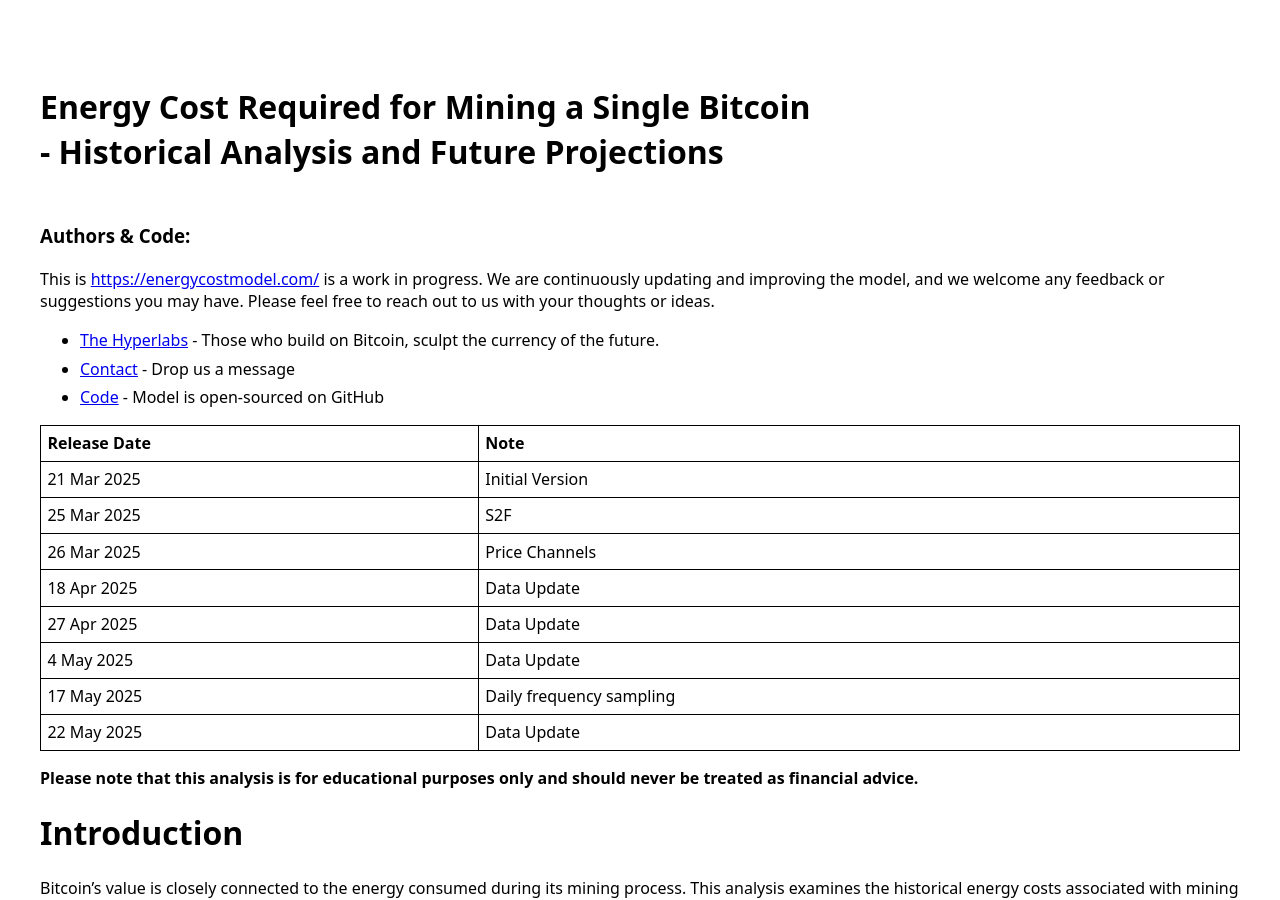
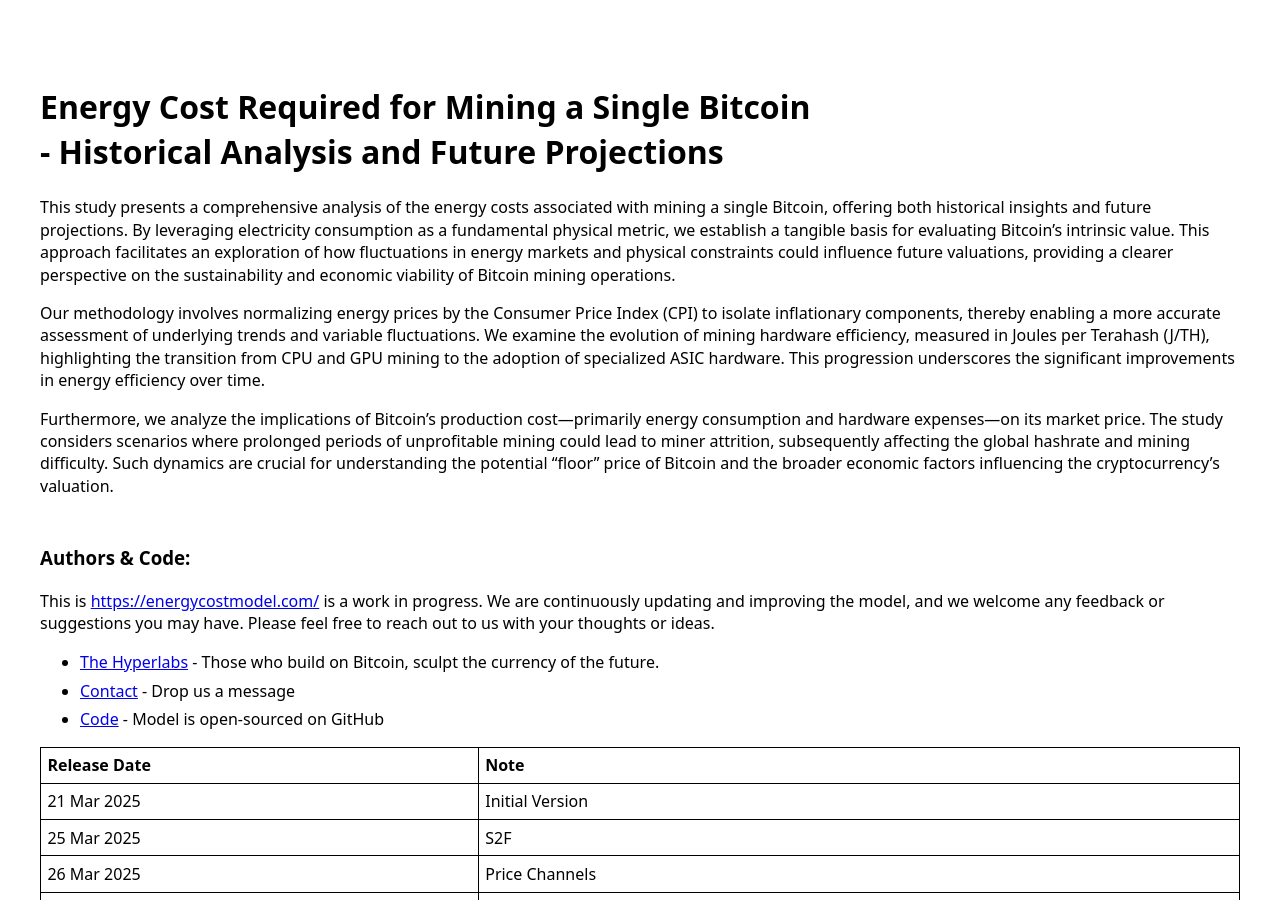
Before and after one commit to EnergyCostModel/energycostmodel.github.io, a Jekyll site: the page built from index.md, in a window 1280 px wide and 900 px high. Built offline with Jekyll 4.4.1, drawn with Linux system fonts in a browser that asks for light colours; formulas are drawn with MathJax 3; our own code applies the rules of GitHub Pages for plain Markdown files.

Commit message:
abstract

```diff
--- a/index.md
+++ b/index.md
@@ -2,6 +2,13 @@
 layout: default
 ---
 # Energy Cost Required for Mining a Single Bitcoin <br/> - Historical Analysis and Future Projections
+
+This study presents a comprehensive analysis of the energy costs associated with mining a single Bitcoin, offering both historical insights and future projections. By leveraging electricity consumption as a fundamental physical metric, we establish a tangible basis for evaluating Bitcoin's intrinsic value. This approach facilitates an exploration of how fluctuations in energy markets and physical constraints could influence future valuations, providing a clearer perspective on the sustainability and economic viability of Bitcoin mining operations.
+
+Our methodology involves normalizing energy prices by the Consumer Price Index (CPI) to isolate inflationary components, thereby enabling a more accurate assessment of underlying trends and variable fluctuations. We examine the evolution of mining hardware efficiency, measured in Joules per Terahash (J/TH), highlighting the transition from CPU and GPU mining to the adoption of specialized ASIC hardware. This progression underscores the significant improvements in energy efficiency over time.
+
+Furthermore, we analyze the implications of Bitcoin's production cost—primarily energy consumption and hardware expenses—on its market price. The study considers scenarios where prolonged periods of unprofitable mining could lead to miner attrition, subsequently affecting the global hashrate and mining difficulty. Such dynamics are crucial for understanding the potential "floor" price of Bitcoin and the broader economic factors influencing the cryptocurrency's valuation.
+
 
 ### Authors & Code:
 This is [https://energycostmodel.com/](https://energycostmodel.com/)
```
